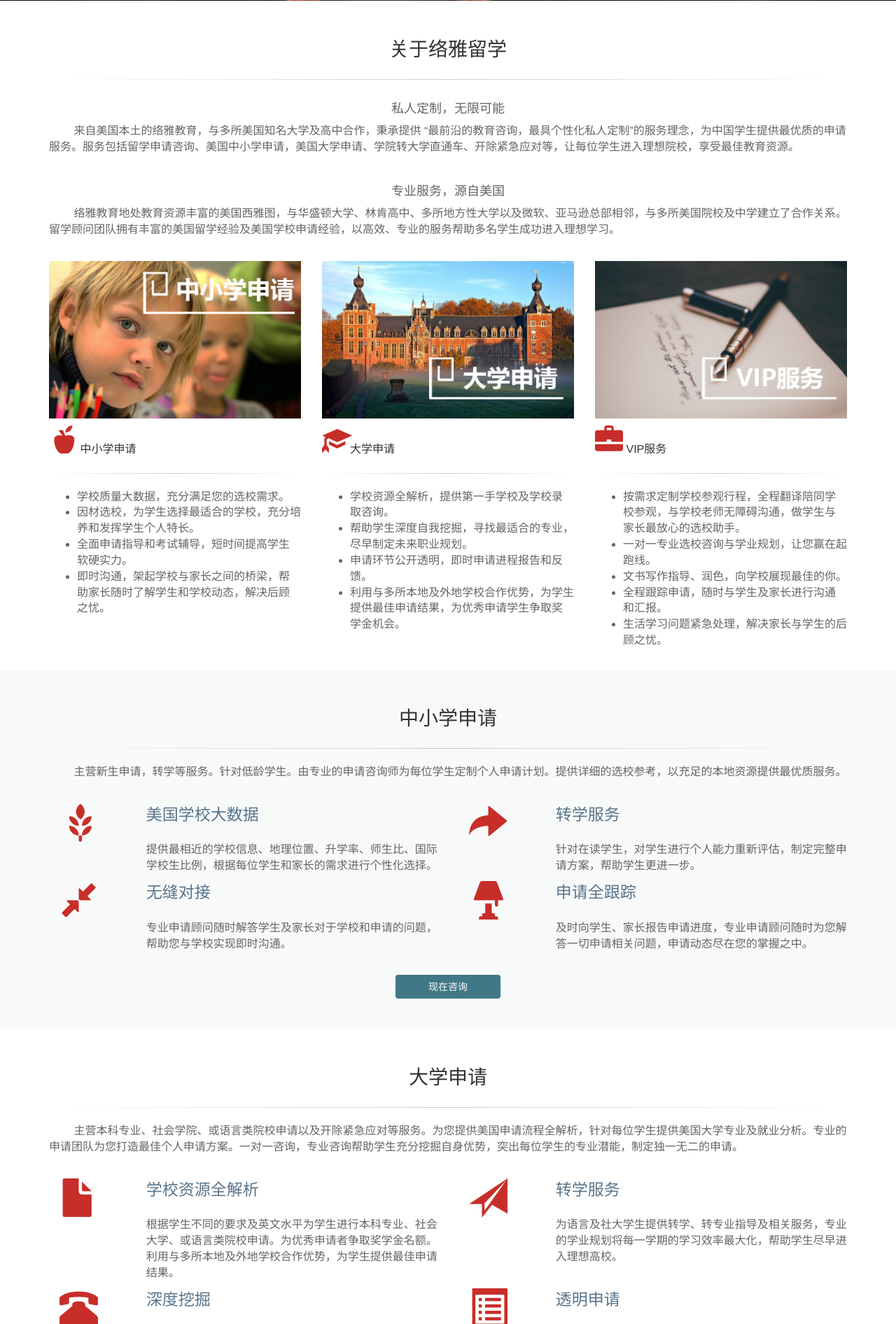
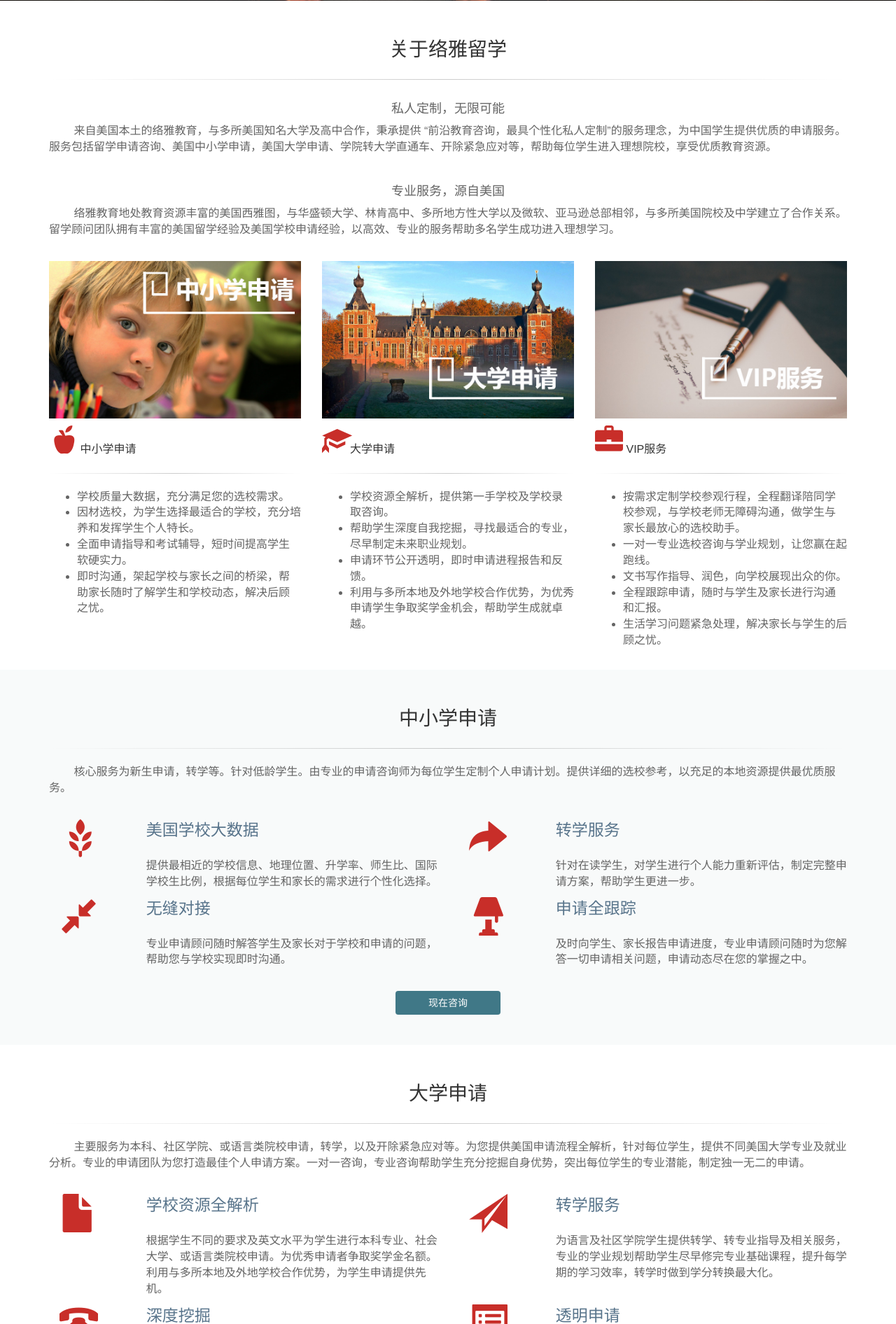
Before and after one commit to gunanadv/yiya, a Django app: page / in a window 1280 px wide. Shown: the part 469-2361 px from the top of the page at 70% size. Run offline with Django 3.2, Linux system fonts and the light colour scheme; some libraries are stand-ins or nearby versions.

Commit message:
change words

```diff
--- a/yiyaweb/templates/index.html
+++ b/yiyaweb/templates/index.html
@@ -81,7 +81,7 @@
 		<div class = "row">
 			<div class = "col-xs-12">
 				<h4 class ="text-center">私人定制，无限可能</h4>
-				<p>&nbsp;&nbsp;&nbsp;&nbsp;&nbsp;&nbsp;&nbsp;&nbsp;来自美国本土的络雅教育，与多所美国知名大学及高中合作，秉承提供 “最前沿的教育咨询，最具个性化私人定制”的服务理念，为中国学生提供最优质的申请服务。服务包括<strong>留学申请咨询、美国中小学申请，美国大学申请、学院转大学直通车、开除紧急应对</strong>等，让每位学生进入理想院校，享受最佳教育资源。</p>
+				<p>&nbsp;&nbsp;&nbsp;&nbsp;&nbsp;&nbsp;&nbsp;&nbsp;来自美国本土的络雅教育，与多所美国知名大学及高中合作，秉承提供 “前沿教育咨询，最具个性化私人定制”的服务理念，为中国学生提供优质的申请服务。服务包括<strong>留学申请咨询、美国中小学申请，美国大学申请、学院转大学直通车、开除紧急应对</strong>等，帮助每位学生进入理想院校，享受优质教育资源。</p>
 				<br>
 
 				<h4 class ="text-center">专业服务，源自美国</h4>
@@ -129,7 +129,7 @@
 					<li><strong>学校资源全解析</strong>，提供第一手学校及学校录取咨询。</li>
 					<li>帮助学生深度自我挖掘，寻找最适合的专业，尽早制定未来职业规划。</li>
 					<li>申请环节公开透明，即时申请进程报告和反馈。</li>
-					<li>利用与多所本地及外地学校合作优势，为学生提供最佳申请结果，为优秀申请学生<strong>争取奖学金</strong>机会。</li>
+					<li>利用与多所本地及外地学校合作优势，为优秀申请学生<strong>争取奖学金</strong>机会，帮助学生成就卓越。</li>
 				</ul>
 
 			</div>
@@ -148,7 +148,7 @@
 				<ul>
 					<li>按需求定制学校参观行程，<strong>全程翻译陪同学校参观</strong>，与学校老师无障碍沟通，做学生与家长最放心的选校助手。</li>
 					<li>一对一专业选校咨询与学业规划，让您赢在起跑线。</li>
-					<li>文书写作指导、润色，向学校展现最佳的你。</li>
+					<li>文书写作指导、润色，向学校展现出众的你。</li>
 					<li><strong>全程跟踪申请</strong>，随时与学生及家长进行沟通和汇报。</li>
 					<li>生活学习问题紧急处理，解决家长与学生的后顾之忧。</li>
 
@@ -169,7 +169,7 @@
 	</div>
 	<div class = "row">
 		<div class = "col-xs-12">
-			<p>&nbsp;&nbsp;&nbsp;&nbsp;&nbsp;&nbsp;&nbsp;&nbsp;主营<strong>新生申请，转学</strong>等服务。针对低龄学生。由专业的申请咨询师为每位学生定制个人申请计划。提供详细的选校参考，以充足的本地资源提供最优质服务。</p>
+			<p>&nbsp;&nbsp;&nbsp;&nbsp;&nbsp;&nbsp;&nbsp;&nbsp;核心服务为<strong>新生申请，转学</strong>等。针对低龄学生。由专业的申请咨询师为每位学生定制个人申请计划。提供详细的选校参考，以充足的本地资源提供最优质服务。</p>
 			<br>
 		</div>
 	</div>
@@ -270,7 +270,7 @@
 		</div>
 		<div class = "row">
 			<div class = "col-xs-12">
-				<p>&nbsp;&nbsp;&nbsp;&nbsp;&nbsp;&nbsp;&nbsp;&nbsp;主营<strong>本科专业、社会学院、或语言类院校申请以及开除紧急应对</strong>等服务。为您提供美国申请流程全解析，针对每位学生提供美国大学专业及就业分析。专业的申请团队为您打造最佳个人申请方案。一对一咨询，专业咨询帮助学生充分挖掘自身优势，突出每位学生的专业潜能，制定独一无二的申请。</p>
+				<p>&nbsp;&nbsp;&nbsp;&nbsp;&nbsp;&nbsp;&nbsp;&nbsp;主要服务为<strong>本科、社区学院、或语言类院校申请，转学，以及开除紧急应对</strong>等。为您提供美国申请流程全解析，针对每位学生，提供不同美国大学专业及就业分析。专业的申请团队为您打造最佳个人申请方案。一对一咨询，专业咨询帮助学生充分挖掘自身优势，突出每位学生的专业潜能，制定独一无二的申请。</p>
 				<br>
 			</div>
 		</div>
@@ -287,7 +287,7 @@
 					</div>
 					<br>
 					<div class = "row">
-						<p>根据学生不同的要求及英文水平为学生进行本科专业、社会大学、或语言类院校申请。为优秀申请者争取奖学金名额。利用与多所本地及外地学校合作优势，为学生提供最佳申请结果。</p>
+						<p>根据学生不同的要求及英文水平为学生进行本科专业、社会大学、或语言类院校申请。为优秀申请者争取奖学金名额。利用与多所本地及外地学校合作优势，为学生申请提供先机。</p>
 					</div>
 				</div>
 				<br>
@@ -305,7 +305,7 @@
 					</div>
 					<br>
 					<div class = "row">
-						<p>为语言及社大学生提供转学、转专业指导及相关服务，专业的学业规划将每一学期的学习效率最大化，帮助学生尽早进入理想高校。</p>
+						<p>为语言及社区学院学生提供转学、转专业指导及相关服务，专业的学业规划帮助学生尽早修完专业基础课程，提升每学期的学习效率，转学时做到学分转换最大化。</p>
 					</div>
 				</div>
 				<br>
```
Also changed, not shown: yiyaweb/static/images/vip4.jpg.
